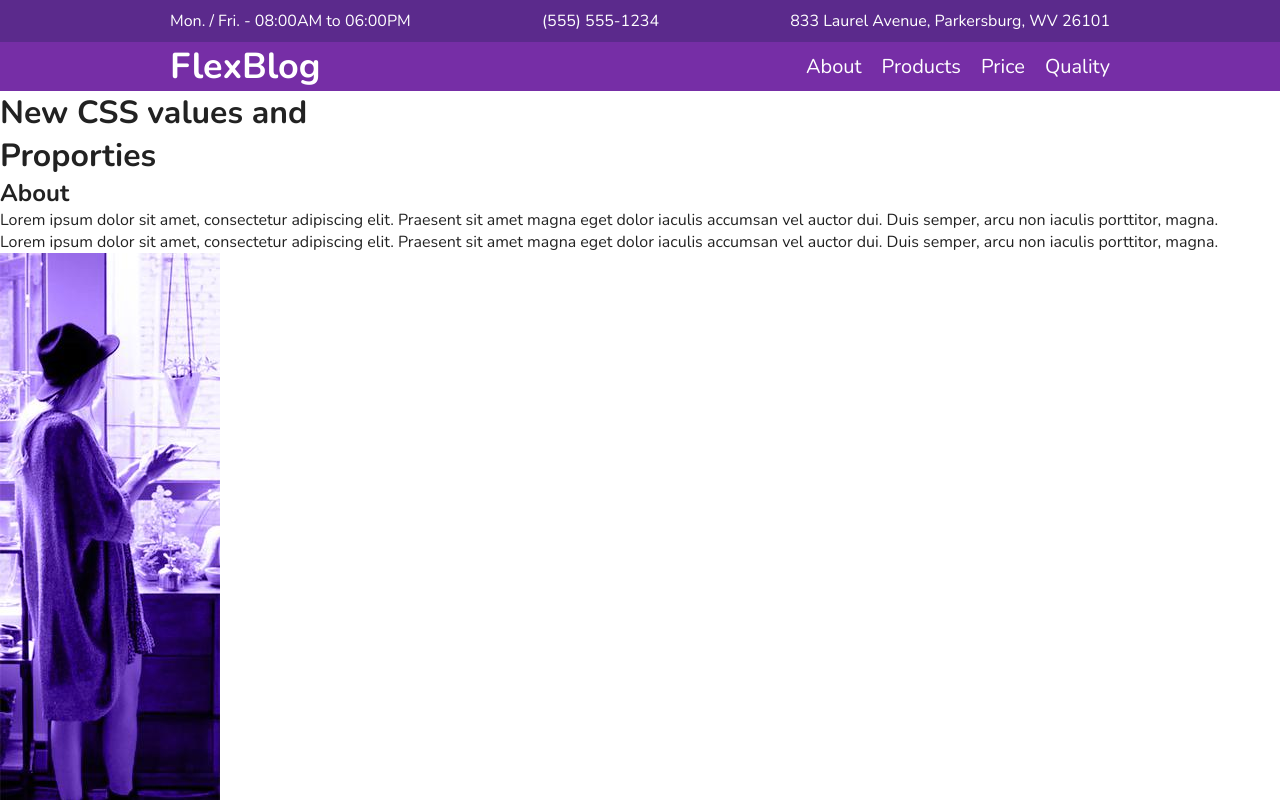
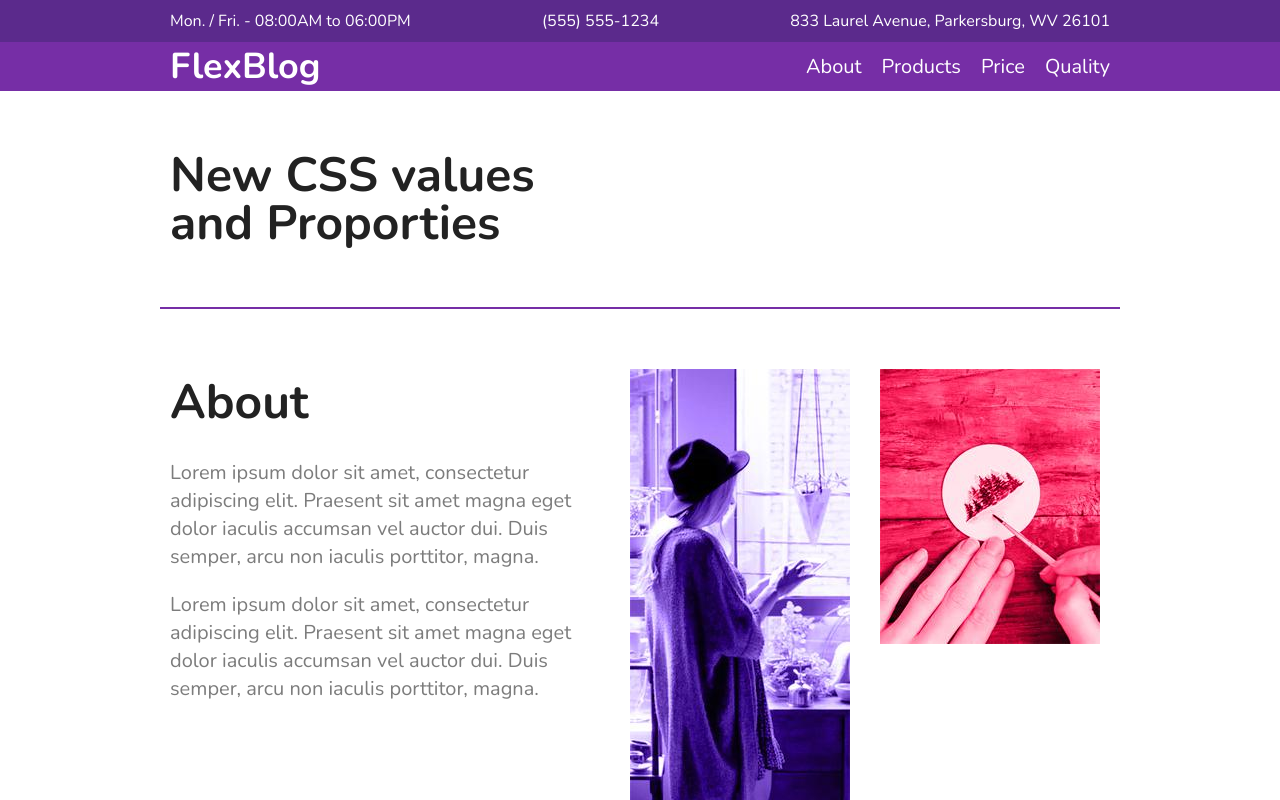
Before and after one commit to lucas-hgs/FlexBlog, a plain HTML site: page index.html in a window 1280 px wide. Shown: the top 800 px of the page. Drawn offline with nearby package versions, Linux system fonts and the light colour scheme.

Commit message:
Stylized the About section of the Website

```diff
--- a/css/style.css
+++ b/css/style.css
@@ -89,3 +89,47 @@ img {
 .menu-nav a:hover {
   color: #A993BF;
 }
+
+/* Introduction */
+
+.introduction {
+  font-size: 3em;
+  line-height: 1;
+  max-width: 960px;
+  margin: 0 auto;
+  padding: 60px 10px;
+}
+
+/* About */
+
+.about {
+  border-top: 2px solid #762EA6;
+  border-bottom: 2px solid #762EA6;
+  max-width: 960px;
+  margin: 0 auto;
+  padding: 60px 0;
+  display: flex;
+  flex-wrap: wrap;
+}
+
+.about-info {
+  flex: 2 1 300px;
+  margin: 0 10px;
+}
+
+.about-info h1 {
+  font-size: 3em;
+  margin-bottom: .5em;
+}
+
+.about-info p {
+  font-size: 1.25em;
+  line-height: 1.4;
+  margin-bottom: 1em;
+  color: #7c7c7c;
+}
+
+.about-img {
+  flex: 1 1 160px;
+  margin: 0 10px;
+}
--- a/index.html
+++ b/index.html
@@ -34,7 +34,7 @@
     </div>
   </header>
 
-  <h1 class="introduction">New CSS values and<br>Proporties</h1>
+  <h1 class="introduction">New CSS values <br>and Proporties</h1>
 
   <section class="about" id="about">
     <div class="about-info">
```
